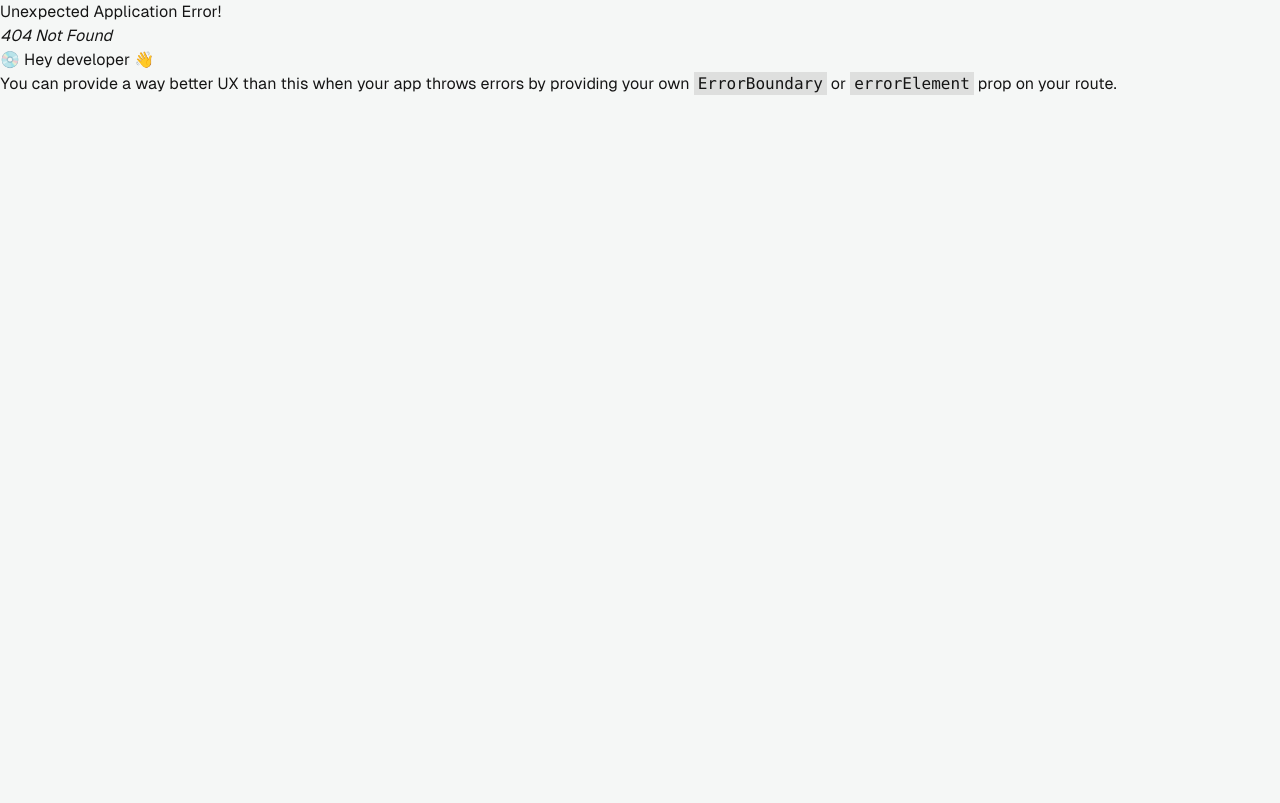
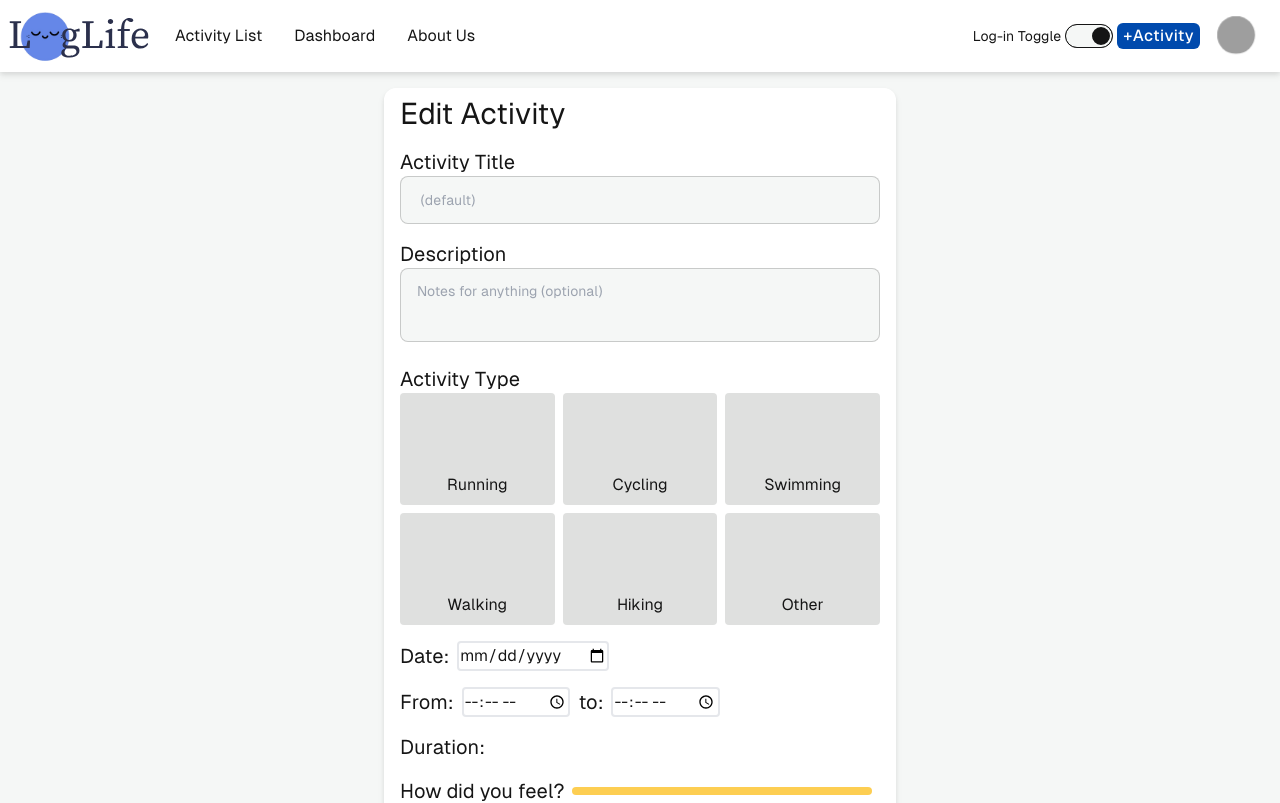
Before and after one commit to JSD6G8/frontend, a React (Vite) app: page /activities/edit/1 in a window 1280 px wide. Before the commit this address had no page. Shown: the top 803 px of the page. Built offline with nearby package versions, Linux system fonts and the light colour scheme; no server answers; grey boxes are pictures that could not be loaded.

Commit message:
refactor: update edit activity page to use parameter /activities/edit/:activityId

```diff
--- a/src/ActivityDetails.jsx
+++ b/src/ActivityDetails.jsx
@@ -7,7 +7,7 @@ import { DateTime } from "luxon";
 import Layout from "./Layout";
 
 function ActivitiesDetails() {
-  const activityId = useParams().id;
+  const activityId = useParams().activityId;
   const [activity, setActivity] = useState(null);
   const [loading, setLoading] = useState(true);
   const navigate = useNavigate();
@@ -84,7 +84,7 @@ function ActivitiesDetails() {
     <Layout>
       <main className="container mx-auto flex max-w-lg flex-col items-center">
         {loading ? (
-          <span className="loading loading-spinner text-primary"></span>
+          <span className="loading loading-spinner text-primary mt-10"></span>
         ) : (
           <>
             <div
--- a/src/EditActivity.jsx
+++ b/src/EditActivity.jsx
@@ -1,7 +1,7 @@
 /* eslint-disable react/prop-types */
 import axios from "axios";
 import { useEffect, useState } from "react";
-import { useNavigate, useSearchParams } from "react-router-dom";
+import { useNavigate, useParams } from "react-router-dom";
 
 import Layout from "./Layout";
 import ActivityForm from "./components/ActivityForm";
@@ -23,14 +23,8 @@ function EditActivity() {
     time: "",
   });
 
-  const [searchParams, setSearchParams] = useSearchParams();
-  const activityId = searchParams.get("id");
-
-  // console.log(activityId);
-
+  const activityId = useParams().activityId;
   const navigate = useNavigate();
-
-  // console.log(searchParams);
 
   useEffect(() => {
     const getDataById = async (id) => {
--- a/src/main.jsx
+++ b/src/main.jsx
@@ -37,7 +37,7 @@ const router = createBrowserRouter([
     element: <ActivityList />,
   },
   {
-    path: "/activities/:id",
+    path: "/activities/:activityId",
     element: <ActivitiesDetails />,
   },
   {
@@ -45,7 +45,7 @@ const router = createBrowserRouter([
     element: <CreateActivity />,
   },
   {
-    path: "/activities/edit",
+    path: "/activities/edit/:activityId",
     element: <EditActivity />,
   },
   {
```
